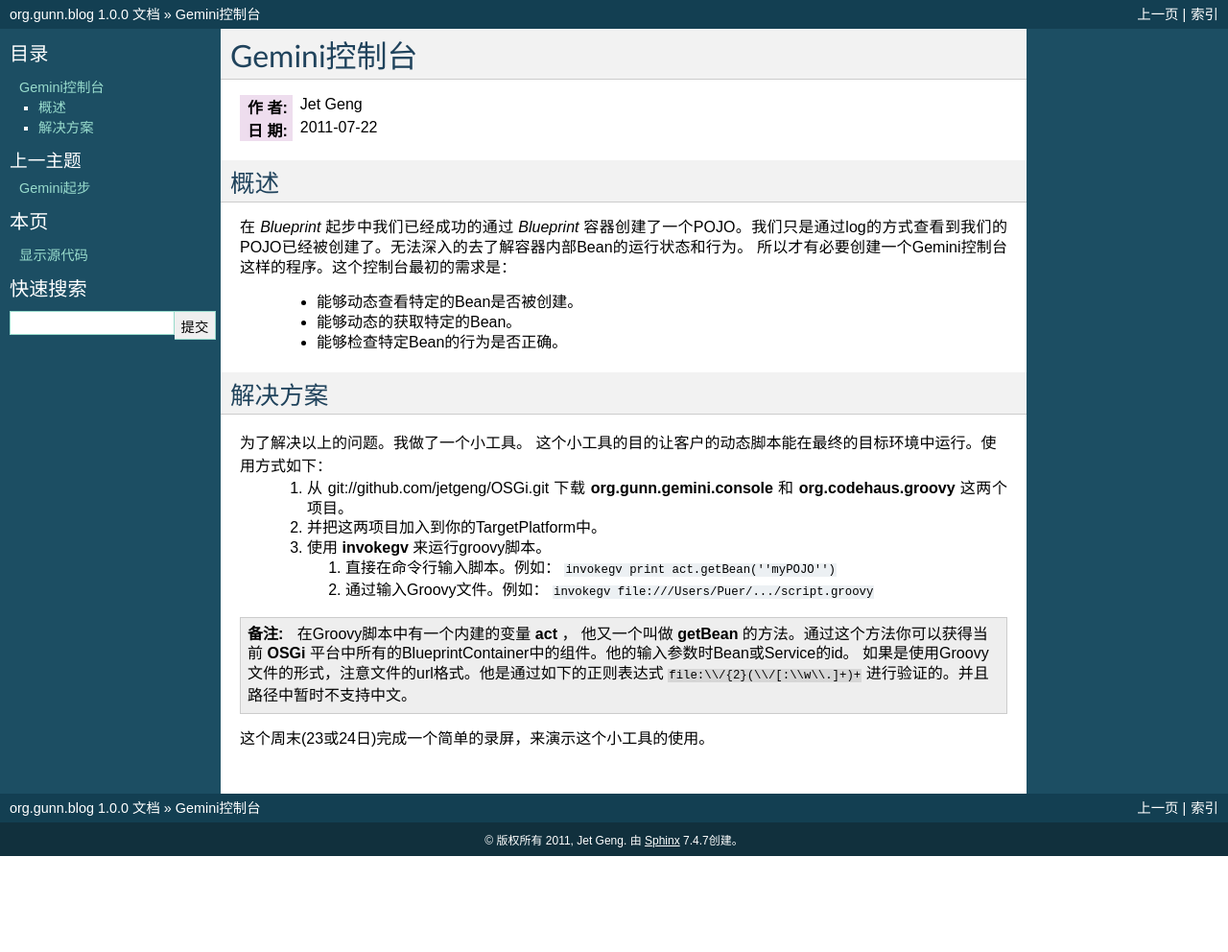
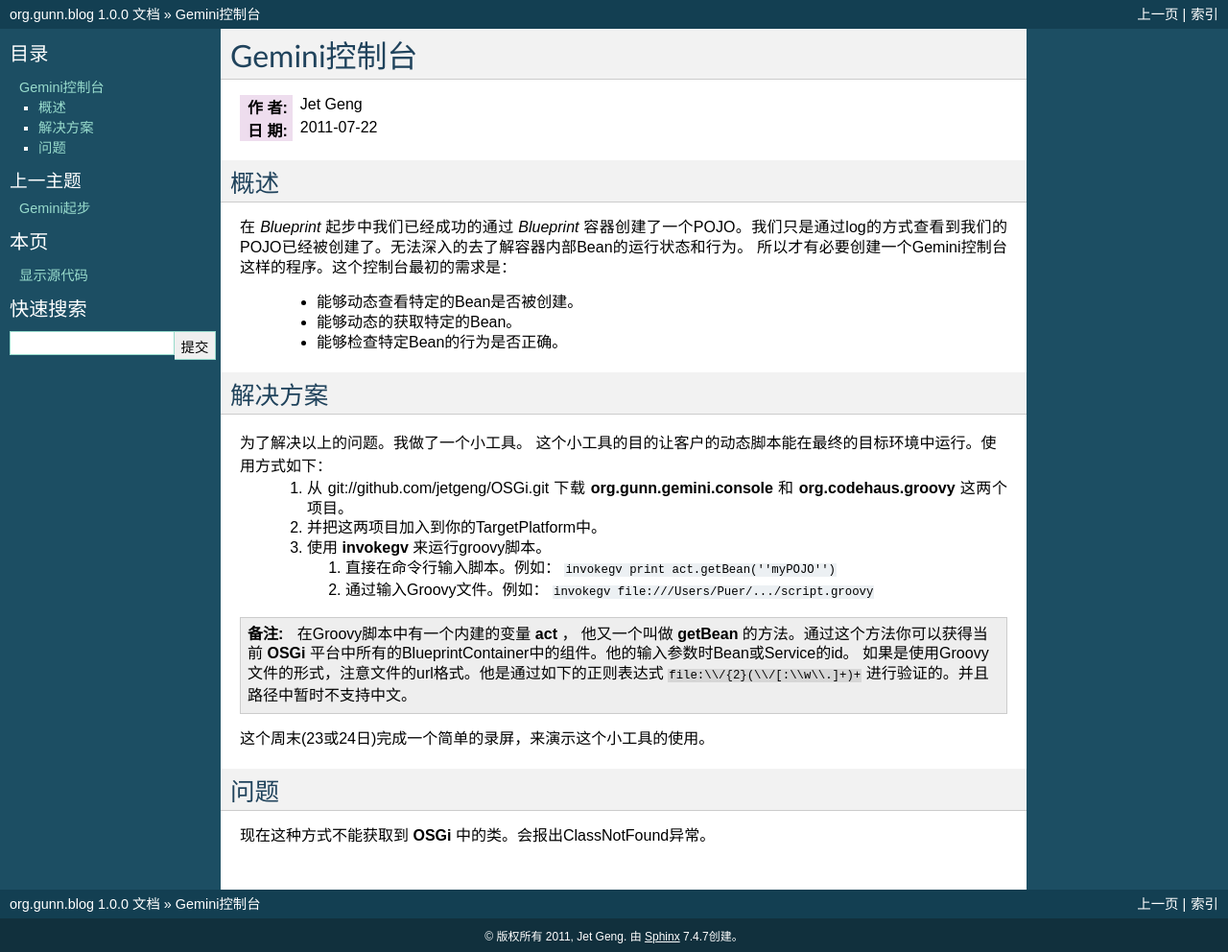
Before and after one commit to gspandy/OSGi-2, a Sphinx documentation site: the page built from document/start_gemini/source/console.rst, in a window 1280 px wide. Shown: the whole page at 96% size. Built offline with Sphinx 7.4.7, drawn with Linux system fonts in a browser that asks for light colours; before the commit the page ends 900 px from its top, so only the background shows below that.

Commit message:
添加文档

```diff
--- a/document/start_gemini/source/console.rst
+++ b/document/start_gemini/source/console.rst
@@ -27,6 +27,10 @@
 
 这个周末(23或24日)完成一个简单的录屏，来演示这个小工具的使用。
 
+问题
+----------
+现在这种方式不能获取到 **OSGi** 中的类。会报出ClassNotFound异常。
+
 .. _Emacs: http://www.gnu.org/software/emacs/
 .. _ScriptEngine: http://www.ibm.com/developerworks/cn/java/j-lo-jse6/
 .. _Groovy: http://groovy.codehaus.org/
```
Also changed, not shown: 2 other files.
